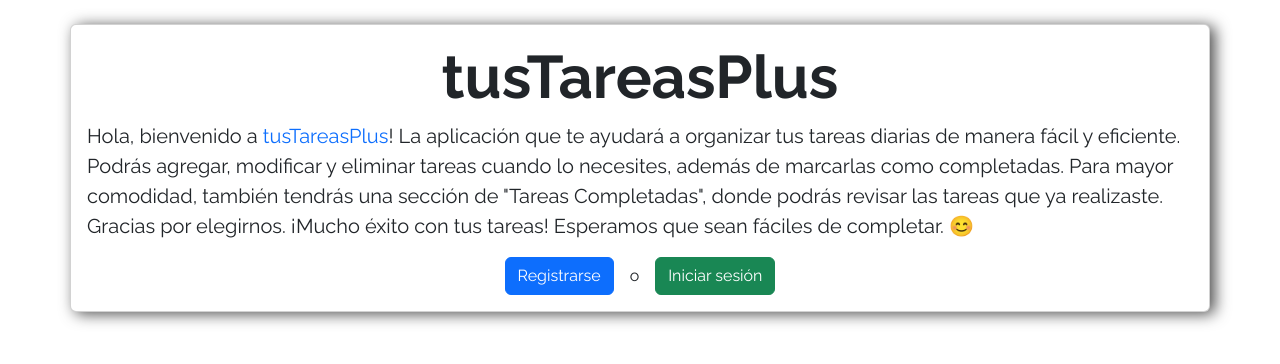
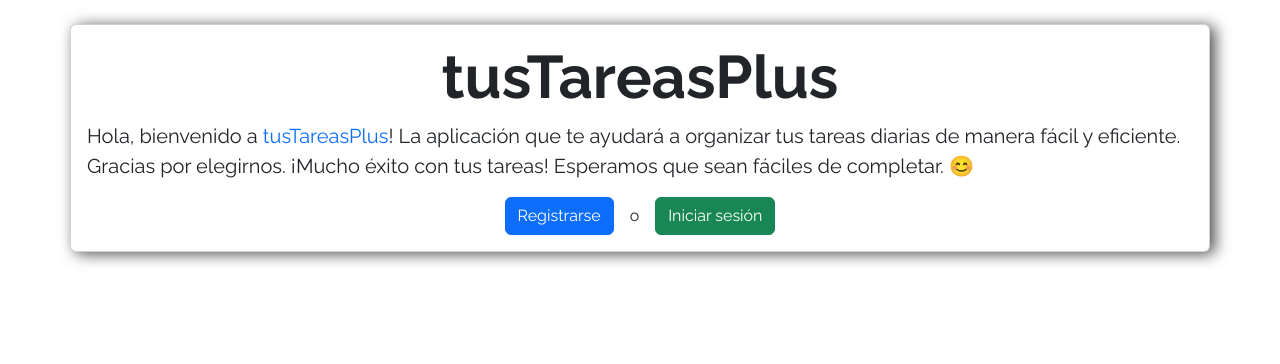
Before and after one commit to santimontironi/CRUD-Django, a Django app: page / in a window 1280 px wide. Shown: the part 94-458 px from the top of the page. Run offline with Django 5.2, Linux system fonts and the light colour scheme.

Commit message:
cambio en el parrafo de bienvenida

```diff
--- a/tasks/templates/home.html
+++ b/tasks/templates/home.html
@@ -4,8 +4,7 @@
 
     <div class="container card card-body contenedor-bienvenida mt-4 mb-5">
         <h1 class="text-center fw-bold tituloBienvenida">tusTareasPlus</h1>
-        <p class="parrafo-bienvenida"> Hola, bienvenido a <span class="text-primary">tusTareasPlus</span>! La aplicación que te ayudará a organizar tus tareas diarias de manera fácil y eficiente. Podrás agregar, modificar y eliminar tareas cuando lo necesites, además de marcarlas como completadas.
-        Para mayor comodidad, también tendrás una sección de "Tareas Completadas", donde podrás revisar las tareas que ya realizaste. Gracias por elegirnos. ¡Mucho éxito con tus tareas! Esperamos que sean fáciles de completar. 😊 </p>
+        <p class="parrafo-bienvenida"> Hola, bienvenido a <span class="text-primary">tusTareasPlus</span>! La aplicación que te ayudará a organizar tus tareas diarias de manera fácil y eficiente. Gracias por elegirnos. ¡Mucho éxito con tus tareas! Esperamos que sean fáciles de completar. 😊 </p>
         <div class="botones d-flex justify-content-center align-items-center gap-3">
             <a class="btn btn-primary" href="/signup">Registrarse</a>
             o
```
